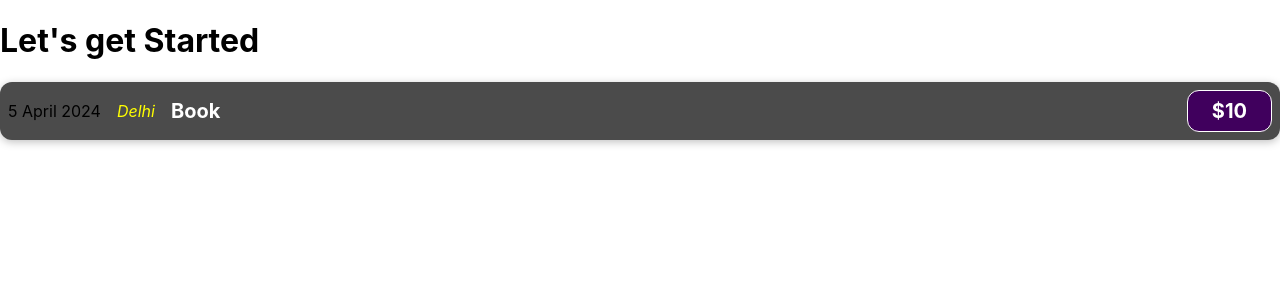
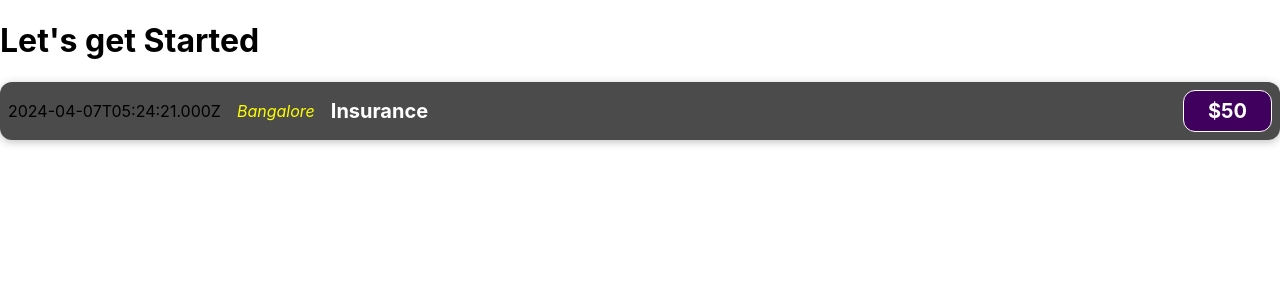
Before and after one commit to samimakter96/Learning_React, a React (Create React App) app: page / in a window 1280 px wide. Shown: the top 300 px of the page. Built offline with nearby package versions, Linux system fonts and the light colour scheme.

Commit message:
writing javaScript inside JSX

```diff
--- a/src/components/ExpenseItem.js
+++ b/src/components/ExpenseItem.js
@@ -1,13 +1,17 @@
 import './ExpenseItem.css';
 
 function ExpenseItem() {
+  const expenseDate = new Date().toISOString();
+  const expenseTitle = "Insurance";
+  const expenseAmount = 50;
+  const expenseLocation = 'Bangalore';
   return (
     <div className="expense-item">
-      <div>5 April 2024</div>
-      <div className="expense-item__location">Delhi</div>
+      <div>{expenseDate}</div>
+      <div className="expense-item__location">{expenseLocation}</div>
       <div className="expense-item__description">
-        <h2>Book</h2>
-        <div className="expense-item__price">$10</div>
+        <h2>{expenseTitle}</h2>
+        <div className="expense-item__price">${expenseAmount}</div>
       </div>
     </div>
   );
```
